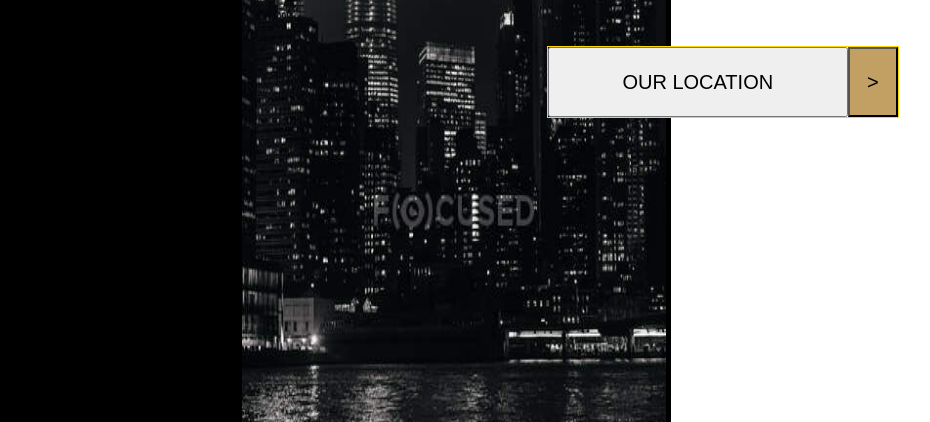
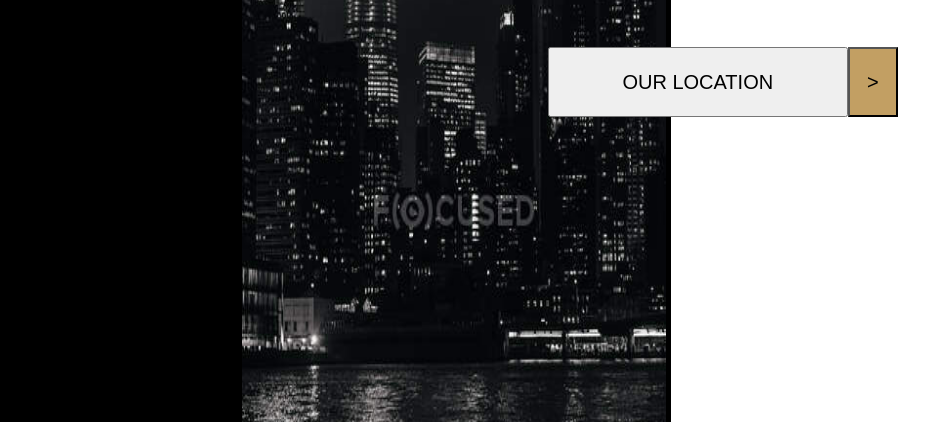
Before and after one commit to Na3eM17/project_6, a plain HTML site: page index.html in a window 1280 px wide. Shown: the part 378-800 px from the top of the page, without its empty margins (186-1116 px from the left). Drawn offline with Linux system fonts and the light colour scheme.

Commit message:
Update header.css

```diff
--- a/contains/header.css
+++ b/contains/header.css
@@ -76,7 +76,6 @@ button {
   width: 300px;
 }
 .btn-heder {
-  border: solid thin gold;
   width: 350px;
 }
 .button1 {
```
